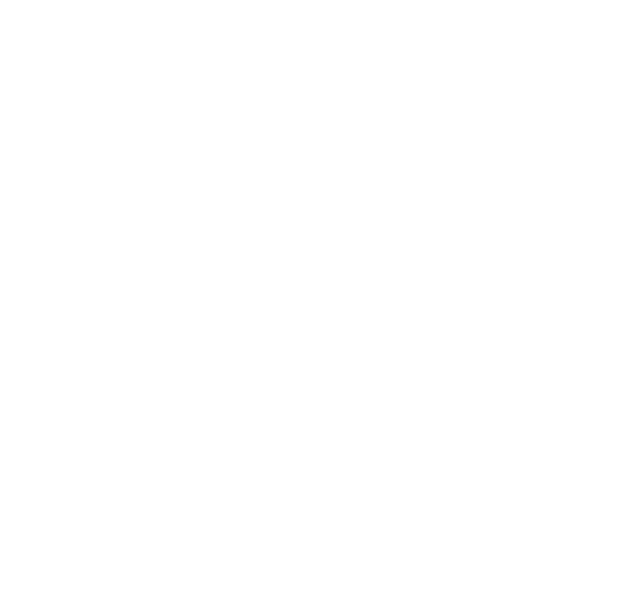
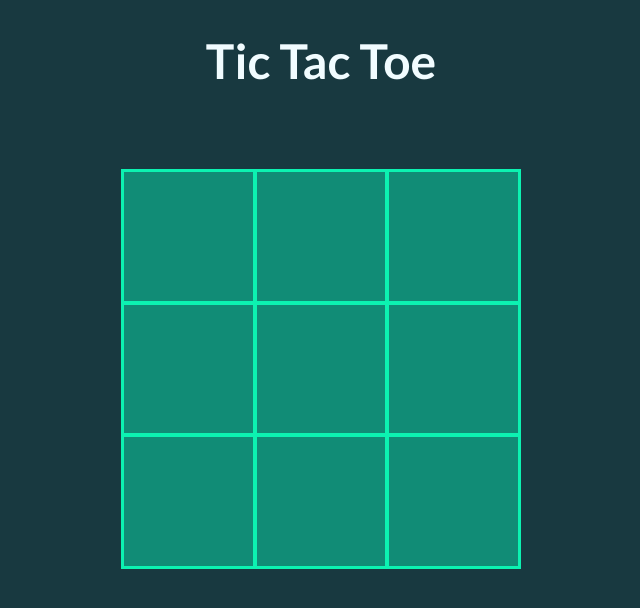
Before and after one commit to IbnDaanis/tic-tac-toe, a plain HTML site: page index.html in a window 1280 px wide. Shown: the whole page, without its empty margins (319-959 px from the left). Drawn offline with Linux system fonts and the light colour scheme.

Commit message:
Created gameboard and added basic styling

```diff
--- a/index.html
+++ b/index.html
@@ -8,6 +8,22 @@
     <link rel="icon" type="image/png" href="./images/favicon.png" />
   </head>
   <body>
+    <main>
+      <div class="container">
+        <h1>Tic Tac Toe</h1>
+        <div class="gameboard">
+          <div class="cell"></div>
+          <div class="cell"></div>
+          <div class="cell"></div>
+          <div class="cell"></div>
+          <div class="cell"></div>
+          <div class="cell"></div>
+          <div class="cell"></div>
+          <div class="cell"></div>
+          <div class="cell"></div>
+        </div>
+      </div>
+    </main>
     <script src="./scripts/app.js"></script>
   </body>
 </html>
--- a/scripts/app.js
+++ b/scripts/app.js
@@ -0,0 +1,7 @@
+const cells = document.querySelectorAll('.cell')
+
+cells.forEach(cell => {
+  cell.addEventListener('click', () => {
+    cell.textContent = 'X'
+  })
+})
--- a/styles/style.scss
+++ b/styles/style.scss
@@ -1,7 +1,50 @@
+@import url('https://fonts.googleapis.com/css2?family=Lato:ital,wght@0,300;0,700;1,400&display=swap');
+
 * {
   margin: 0;
   padding: 0;
   box-sizing: border-box;
-  font-family: -apple-system, BlinkMacSystemFont, 'Segoe UI', Roboto, Oxygen,
-    Ubuntu, Cantarell, 'Open Sans', 'Helvetica Neue', sans-serif;
+  font-family: 'Lato', -apple-system, BlinkMacSystemFont, 'Segoe UI', Roboto,
+    Oxygen, Ubuntu, Cantarell, 'Open Sans', 'Helvetica Neue', sans-serif;
 }
+
+:root {
+  --dark-teal: #183940;
+  --dark-less-teal: #118c76;
+  --medium-teal: #26bfa3;
+  --light-teal: #0cf2b1;
+  --brown: #e6bfa9;
+}
+
+body {
+  background: var(--dark-teal);
+}
+
+.container {
+  h1 {
+    font-size: 3rem;
+    font-weight: 700;
+    color: rgb(241, 252, 255);
+    text-align: center;
+    margin: 2rem auto;
+  }
+  .gameboard {
+    width: 400px;
+    height: 400px;
+    margin: 5rem auto;
+    background: var(--dark-less-teal);
+    display: grid;
+    grid-template-rows: repeat(3, 1fr);
+    grid-template-columns: repeat(3, 1fr);
+    border: 1px solid var(--light-teal);
+    .cell {
+      border: 2px solid var(--light-teal);
+      display: grid;
+      place-items: center;
+      font-size: 5rem;
+      font-weight: 600;
+      color: var(--brown);
+      cursor: pointer;
+    }
+  }
+}
```
Also changed, not shown: styles/style.css, 1 other file.
